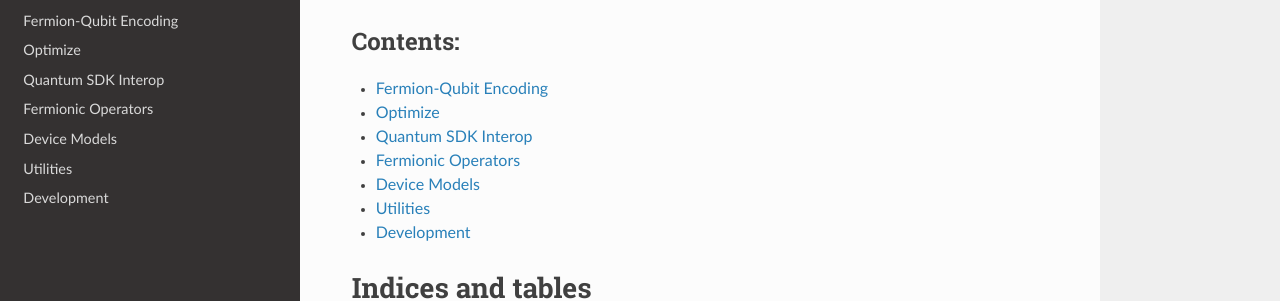
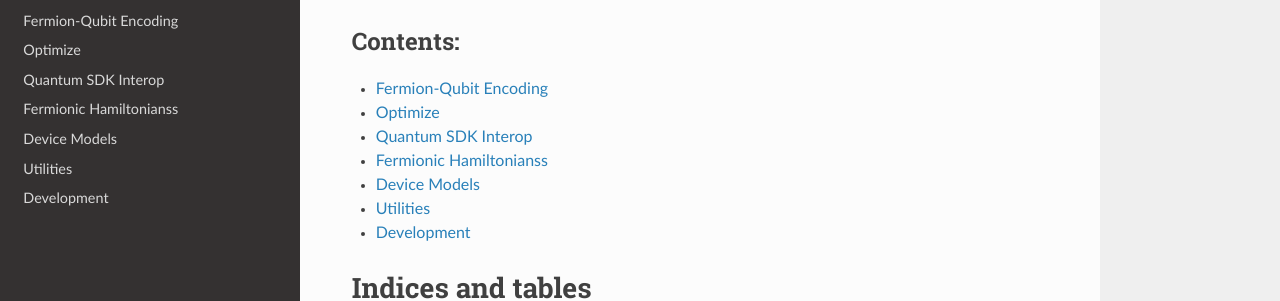
Before and after one commit to UCL-CCS/ferrmion, a Sphinx documentation site: the page built from docs/source/index.md, in a window 1280 px wide. Shown: the part 131-432 px from the top of the page. Built offline with Sphinx 7.4.7 and the Read the Docs theme 3.1.0, drawn with Linux system fonts in a browser that asks for light colours; pages that are not in the unit, such as notebooks, are missing from menus.

Commit message:
update docs index and filename

````diff
--- a/docs/source/operators.md
+++ b/docs/source/hamiltonians.md
@@ -1,4 +1,4 @@
-# Fermionic Operators
+# Fermionic Hamiltonianss
 
 ```{eval-rst}
 .. automodule:: ferrmion.hamiltonians
--- a/docs/source/index.md
+++ b/docs/source/index.md
@@ -12,7 +12,7 @@
 encode
 optimize
 interop
-operators
+hamiltonians
 devices
 utils
 slow
````
